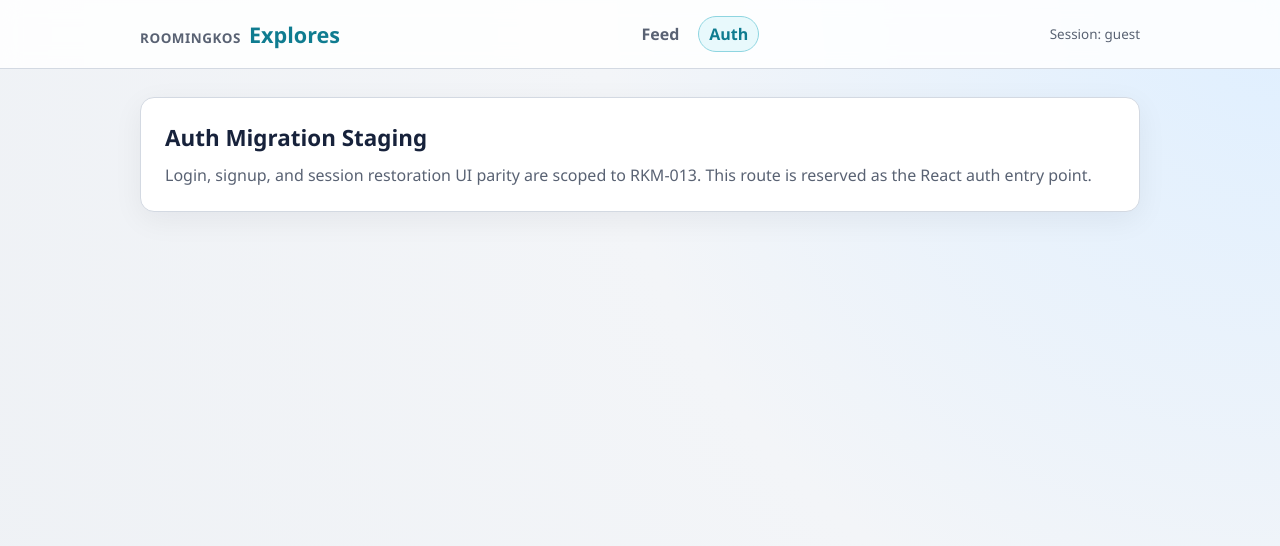
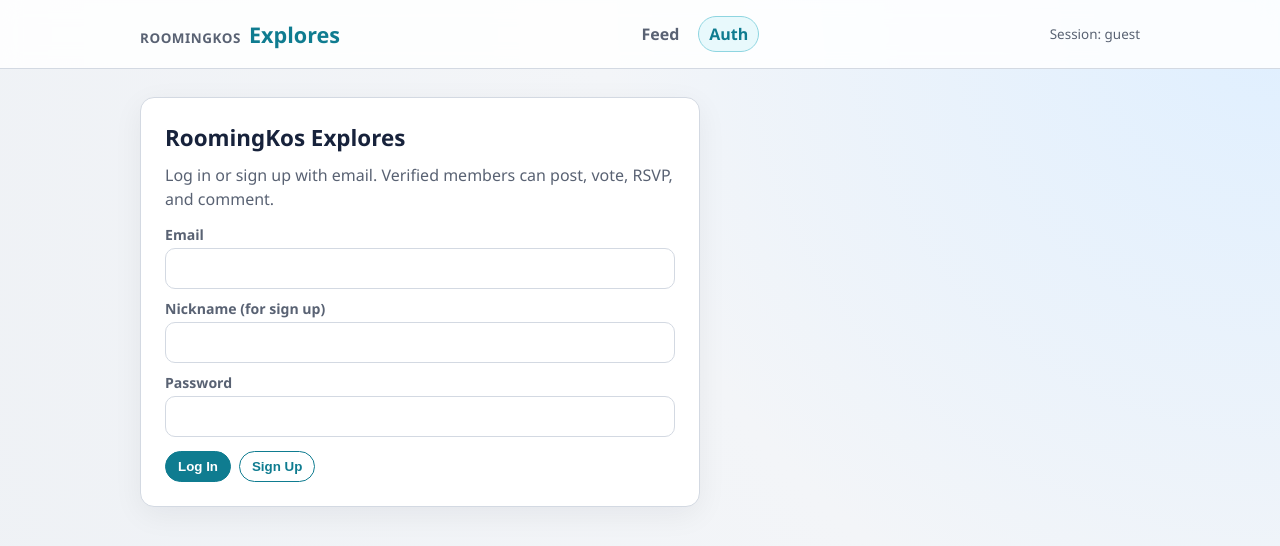
Before and after one commit to ukuku360/RK_explore, a React (Vite) app in the folder apps/web/: page /auth in a window 1280 px wide. Shown: the top 546 px of the page. Built offline with nearby package versions, Linux system fonts and the light colour scheme; no server answers.

Commit message:
feat: migrate auth flows for RKM-013

```diff
--- a/apps/web/src/app/layout/AppShell.tsx
+++ b/apps/web/src/app/layout/AppShell.tsx
@@ -7,7 +7,11 @@
 }
 
 export function AppShell() {
-  const { isAdmin, isLoading, sessionEmail } = useAuthSession()
+  const { isAdmin, isLoading, sessionEmail, user, logout } = useAuthSession()
+
+  async function handleLogout() {
+    await logout()
+  }
 
   return (
     <div className="rk-shell">
@@ -30,8 +34,13 @@
               </NavLink>
             ) : null}
           </nav>
-          <div className="rk-session">
-            {isLoading ? 'Session: checking' : `Session: ${sessionEmail ?? 'guest'}`}
+          <div className="rk-session-group">
+            <div className="rk-session">{isLoading ? 'Session: checking' : `Session: ${sessionEmail ?? 'guest'}`}</div>
+            {user ? (
+              <button type="button" className="rk-button rk-button-small" onClick={() => void handleLogout()}>
+                Log out
+              </button>
+            ) : null}
           </div>
         </div>
       </header>
--- a/apps/web/src/app/providers/auth-session-context.ts
+++ b/apps/web/src/app/providers/auth-session-context.ts
@@ -1,9 +1,37 @@
 import { createContext, useContext } from 'react'
 
+export type AuthUser = {
+  id: string
+  email: string
+  label: string
+  createdAt: string
+  isAdmin: boolean
+}
+
+export type LoginInput = {
+  email: string
+  password: string
+}
+
+export type SignupInput = {
+  email: string
+  password: string
+  nickname: string
+}
+
+export type AuthActionResult = {
+  ok: boolean
+  message?: string
+}
+
 export type AuthSessionContextValue = {
+  user: AuthUser | null
   sessionEmail: string | null
   isAdmin: boolean
   isLoading: boolean
+  login: (input: LoginInput) => Promise<AuthActionResult>
+  signup: (input: SignupInput) => Promise<AuthActionResult>
+  logout: () => Promise<AuthActionResult>
 }
 
 export const AuthSessionContext = createContext<AuthSessionContextValue | undefined>(undefined)
--- a/apps/web/src/app/router/AppRouter.tsx
+++ b/apps/web/src/app/router/AppRouter.tsx
@@ -1,5 +1,6 @@
 import { lazy, Suspense } from 'react'
 import { Navigate, Route, Routes } from 'react-router-dom'
+import type { ReactElement } from 'react'
 
 import { AppShell } from '../layout/AppShell'
 import { useAuthSession } from '../providers/auth-session-context'
@@ -18,10 +19,14 @@
 }
 
 function AdminRoute() {
-  const { isAdmin, isLoading } = useAuthSession()
+  const { isAdmin, isLoading, user } = useAuthSession()
 
   if (isLoading) {
     return <RouteLoading label="Checking admin permissions..." />
+  }
+
+  if (!user) {
+    return <Navigate to="/auth" replace />
   }
 
   if (!isAdmin) {
@@ -35,12 +40,47 @@
   )
 }
 
+function ProtectedRoute({ children }: { children: ReactElement }) {
+  const { user, isLoading } = useAuthSession()
+
+  if (isLoading) {
+    return <RouteLoading label="Restoring your session..." />
+  }
+
+  if (!user) {
+    return <Navigate to="/auth" replace />
+  }
+
+  return children
+}
+
+function AuthRoute() {
+  const { user, isLoading } = useAuthSession()
+
+  if (isLoading) {
+    return <RouteLoading label="Restoring your session..." />
+  }
+
+  if (user) {
+    return <Navigate to="/" replace />
+  }
+
+  return <AuthPage />
+}
+
 export function AppRouter() {
   return (
     <Routes>
       <Route element={<AppShell />}>
-        <Route path="/" element={<FeedPage />} />
-        <Route path="/auth" element={<AuthPage />} />
+        <Route
+          path="/"
+          element={
+            <ProtectedRoute>
+              <FeedPage />
+            </ProtectedRoute>
+          }
+        />
+        <Route path="/auth" element={<AuthRoute />} />
         <Route path="/admin" element={<AdminRoute />} />
         <Route path="*" element={<NotFoundPage />} />
       </Route>
--- a/apps/web/src/app/styles.css
+++ b/apps/web/src/app/styles.css
@@ -77,6 +77,12 @@
   color: var(--rk-muted);
 }
 
+.rk-session-group {
+  display: inline-flex;
+  align-items: center;
+  gap: 10px;
+}
+
 .rk-main {
   max-width: 1040px;
   margin: 0 auto;
@@ -121,6 +127,76 @@
   color: var(--rk-muted);
 }
 
+.rk-button {
+  border: 1px solid #0f7c90;
+  border-radius: 999px;
+  padding: 7px 12px;
+  background: #0f7c90;
+  color: #fff;
+  font-weight: 600;
+  cursor: pointer;
+}
+
+.rk-button:disabled {
+  opacity: 0.65;
+  cursor: not-allowed;
+}
+
+.rk-button-secondary {
+  background: #fff;
+  color: #0f7c90;
+}
+
+.rk-button-small {
+  font-size: 0.82rem;
+  padding: 5px 10px;
+}
+
+.rk-auth-page {
+  max-width: 560px;
+}
+
+.rk-auth-fields {
+  margin-top: 14px;
+  display: grid;
+  gap: 10px;
+}
+
+.rk-auth-label {
+  display: grid;
+  gap: 4px;
+  font-size: 0.88rem;
+  color: var(--rk-muted);
+  font-weight: 600;
+}
+
+.rk-auth-input {
+  width: 100%;
+  border: 1px solid var(--rk-line);
+  border-radius: 10px;
+  padding: 10px 12px;
+  font: inherit;
+}
+
+.rk-auth-actions {
+  margin-top: 14px;
+  display: inline-flex;
+  gap: 8px;
+}
+
+.rk-auth-message {
+  margin-top: 12px;
+  font-size: 0.95rem;
+}
+
+.rk-auth-error {
+  color: #ba1a1a;
+}
+
+.rk-auth-success {
+  color: #0f7a2a;
+}
+
 @media (max-width: 760px) {
   .rk-header-inner {
     align-items: flex-start;
--- a/apps/web/src/features/auth/pages/AuthPage.tsx
+++ b/apps/web/src/features/auth/pages/AuthPage.tsx
@@ -1,11 +1,119 @@
+import { useState, type KeyboardEvent } from 'react'
+import { useNavigate } from 'react-router-dom'
+
+import { useAuthSession } from '../../../app/providers/auth-session-context'
+
 export function AuthPage() {
+  const navigate = useNavigate()
+  const { login, signup } = useAuthSession()
+
+  const [email, setEmail] = useState('')
+  const [nickname, setNickname] = useState('')
+  const [password, setPassword] = useState('')
+  const [statusMessage, setStatusMessage] = useState('')
+  const [statusType, setStatusType] = useState<'idle' | 'error' | 'success'>('idle')
+  const [isSubmitting, setIsSubmitting] = useState(false)
+
+  async function handleLogin() {
+    setIsSubmitting(true)
+    const result = await login({ email, password })
+    setIsSubmitting(false)
+
+    if (!result.ok) {
+      setStatusType('error')
+      setStatusMessage(result.message ?? 'Unable to log in right now.')
+      return
+    }
+
+    setStatusType('success')
+    setStatusMessage('Welcome back!')
+    navigate('/', { replace: true })
+  }
+
+  async function handleSignup() {
+    setIsSubmitting(true)
+    const result = await signup({ email, password, nickname })
+    setIsSubmitting(false)
+
+    if (!result.ok) {
+      setStatusType('error')
+      setStatusMessage(result.message ?? 'Unable to sign up right now.')
+      return
+    }
+
+    setStatusType('success')
+    setStatusMessage(result.message ?? 'Signup successful. Check your inbox.')
+  }
+
+  function handlePasswordKeyDown(event: KeyboardEvent<HTMLInputElement>) {
+    if (event.key !== 'Enter') return
+    event.preventDefault()
+    void handleLogin()
+  }
+
   return (
-    <section className="rk-page">
-      <h1>Auth Migration Staging</h1>
-      <p>
-        Login, signup, and session restoration UI parity are scoped to RKM-013. This route is reserved
-        as the React auth entry point.
-      </p>
+    <section className="rk-page rk-auth-page">
+      <h1>RoomingKos Explores</h1>
+      <p>Log in or sign up with email. Verified members can post, vote, RSVP, and comment.</p>
+
+      <div className="rk-auth-fields">
+        <label className="rk-auth-label">
+          Email
+          <input
+            className="rk-auth-input"
+            type="email"
+            autoComplete="email"
+            value={email}
+            onChange={(event) => setEmail(event.target.value)}
+            disabled={isSubmitting}
+          />
+        </label>
+
+        <label className="rk-auth-label">
+          Nickname (for sign up)
+          <input
+            className="rk-auth-input"
+            type="text"
+            autoComplete="nickname"
+            value={nickname}
+            onChange={(event) => setNickname(event.target.value)}
+            disabled={isSubmitting}
+          />
+        </label>
+
+        <label className="rk-auth-label">
+          Password
+          <input
+            className="rk-auth-input"
+            type="password"
+            autoComplete="current-password"
+            value={password}
+            onChange={(event) => setPassword(event.target.value)}
+            onKeyDown={handlePasswordKeyDown}
+            disabled={isSubmitting}
+          />
+        </label>
+      </div>
+
+      <div className="rk-auth-actions">
+        <button type="button" className="rk-button" onClick={() => void handleLogin()} disabled={isSubmitting}>
+          Log In
+        </button>
+        <button
+          type="button"
+          className="rk-button rk-button-secondary"
+          onClick={() => void handleSignup()}
+          disabled={isSubmitting}
+        >
+          Sign Up
+        </button>
+      </div>
+
+      {statusMessage ? (
+        <p className={statusType === 'error' ? 'rk-auth-message rk-auth-error' : 'rk-auth-message rk-auth-success'}>
+          {statusMessage}
+        </p>
+      ) : null}
     </section>
   )
 }
```
Also changed, not shown: apps/web/src/app/providers/AuthSessionProvider.tsx (+95 -8 lines).
